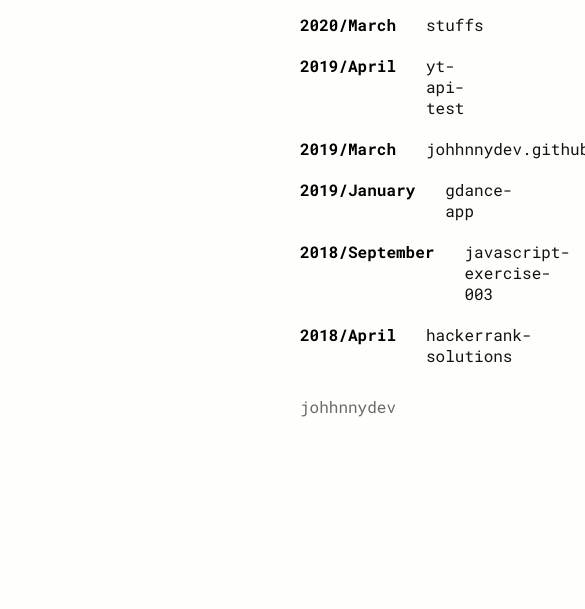
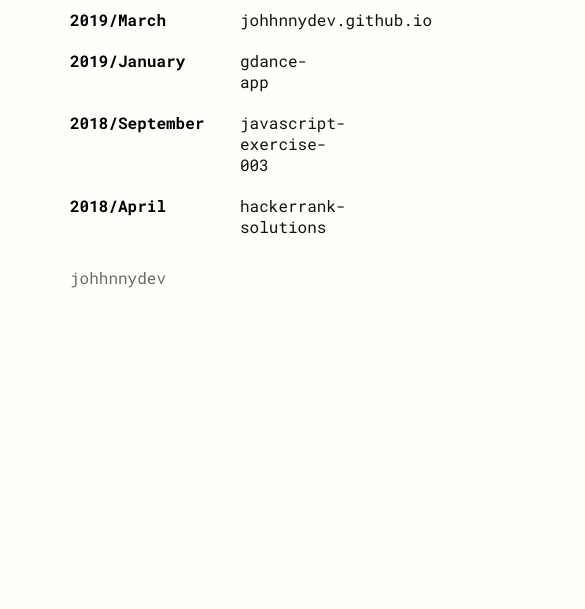
Before and after one commit to johhnnydev/johhnnydev.github.io, a plain HTML site: page index.html in a window 390 px wide. Shown: the part 235-844 px from the top of the page, 585 px wide, since content can reach past the window. Drawn offline with Linux system fonts and the light colour scheme.

Commit message:
responsive css

```diff
--- a/style.scss
+++ b/style.scss
@@ -21,6 +21,7 @@
 }
 .header {
   text-decoration: underline;
+  font-size: 1rem;
 }
 .sub-header {
   font-style: italic;
@@ -34,8 +35,7 @@
   margin: 30px 0px;
 }
 .article {
-  display: grid;
-  grid-template-columns: 1fr 3fr;
+  display: flex;
   margin-bottom: 20px;
 
   &:last-child {
@@ -43,9 +43,20 @@
   }
   .article-date {
     font-weight: bold;
-    margin-right: 30px;
+    min-width: 170px;
   }
 }
 .footer {
   color: #696969;
 }
+
+@media screen and (max-width: 1024px) {
+  .content {
+    margin: 90px 150px;
+  }
+}
+@media screen and (max-width: 768px) {
+  .content {
+    margin: 90px 70px;
+  }
+}
```
Also changed, not shown: style.css, 1 other file.
